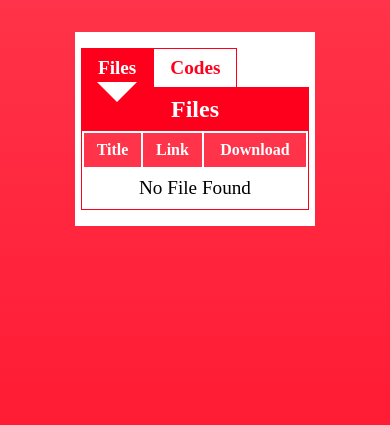
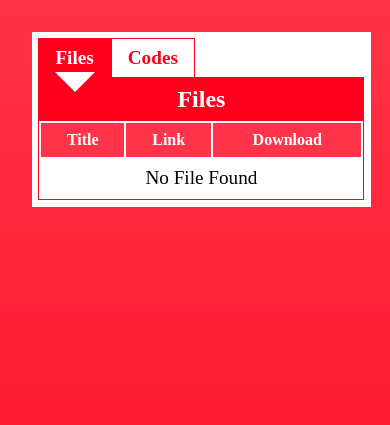
Before and after one commit to CaptaiN785/CuShare, a Django app: template server/templates/server/codelist.html in a window 390 px wide. Shown: the part 65-490 px from the top of the page. Run offline with Django 4.2, Linux system fonts and the light colour scheme; the template is opened without the code that fills it, so the values that code supplies are empty.

Commit message:
updated table view and landing page

```diff
--- a/core/views.py
+++ b/core/views.py
@@ -2,4 +2,6 @@ from django.shortcuts import render, redirect
 
 # Create your views here.
 def home(request):
+    return redirect('server')
+    ## directly redirected to server page
     return render(request, 'core/index.html')
--- a/static/server/css/style.css
+++ b/static/server/css/style.css
@@ -422,8 +422,13 @@ hr{
         row-gap: 1rem;
         justify-content: center;
     }
+    /* #codelist-home{
+        padding:0;
+    } */
     .manage-container{
-        padding: 1rem 0.4rem;
+        padding:0.4rem;
+        margin:0;
+        width:100%;
     }
     #manage-home{
         padding:1rem 0.4rem;
```
